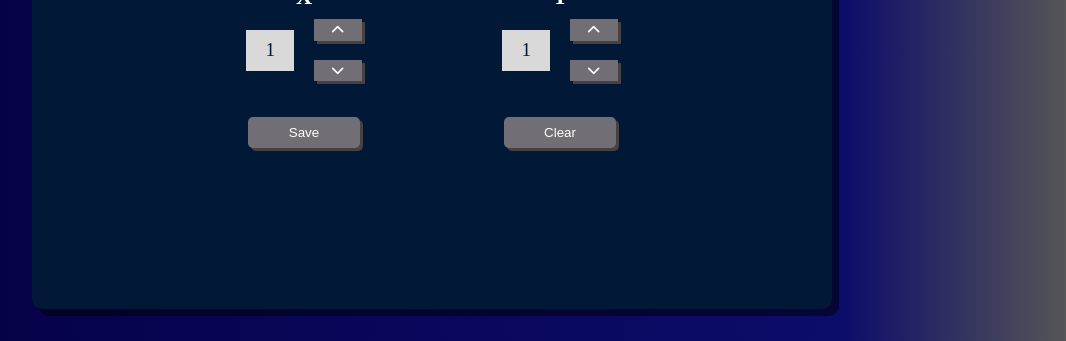
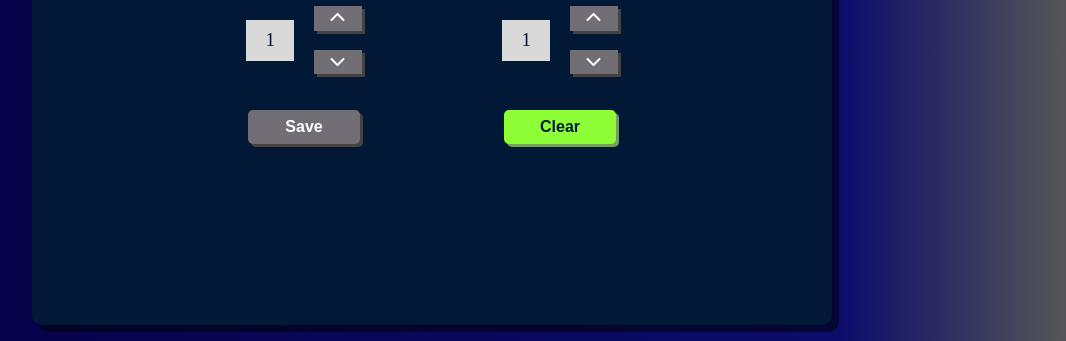
Before and after one commit to ennshi/lissajous_figures, a website built with webpack: page src/template.html in a window 1280 px wide. Shown: the part 459-800 px from the top of the page, without its empty margins (208-1274 px from the left). Built offline with nearby package versions, Linux system fonts and the light colour scheme; what plotly.js-dist would draw is missing.

Commit message:
Btn-color and btn-shape added

```diff
--- a/src/components/Button.scss
+++ b/src/components/Button.scss
@@ -1,13 +1,15 @@
-.btn--bottom {
-  width: 7rem;
+@mixin btn-shape($width, $border-radius) {
+  width: $width;
   text-align: center;
   padding: 0.5rem;
-  border-radius: 5px;
+  font-weight: bold;
+  border-radius: $border-radius;
+}
+
+.btn--bottom {
+  @include btn-shape(7rem, 5px);
 }
 
 .btn--top {
-  width: 3.5rem;
-  text-align: center;
-  padding: 0.5rem;
-  border-radius: 50%;
+  @include btn-shape(3.5rem, 50%);
 }
--- a/src/components/StartBtn.js
+++ b/src/components/StartBtn.js
@@ -3,7 +3,7 @@ import PlotAnimService from "./PlotAnimService";
 
 export default function () {
     const btn = Button('<i class="fas fa-play"></i>',
-        ['btn--grey', 'btn--top'],
+        ['btn--green', 'btn--top'],
         () => {
         if(PlotAnimService.getStart()) {
             btn.innerHTML = '<i class="fas fa-play"></i>';
--- a/src/components/UI.js
+++ b/src/components/UI.js
@@ -43,7 +43,7 @@ function createTopControllersContainer() {
     const container = createDOMElement('section', null, ['control-panel__inner-container']);
     const btnStart = StartBtn();
     const btnSpeed = Button(PlotService.getSpeed().text,
-        ['btn--grey', 'btn--top'],
+        ['btn--green', 'btn--top'],
         () => (btnSpeed.innerHTML = PlotService.changeSpeed().text)
     );
     const btnHelp = Button('?',
@@ -86,7 +86,7 @@ function createBottomControllersContainer() {
         () => (PlotAnimService.addPlot())
     );
     const btnClear = Button('Clear',
-        ['btn--grey', 'btn--bottom'],
+        ['btn--green', 'btn--bottom'],
         () => (PlotAnimService.clearAll()));
     container.append(btnSave, btnClear);
     return container;
--- a/src/styles.scss
+++ b/src/styles.scss
@@ -1,6 +1,7 @@
 :root {
   --main-color: #011936;
   --accent-color: #8EFE36;
+  --accent-color-darker: #759E67;
   --additional-color: #726E75;
   --additional-color-darker: #444242;
   --light: #D9D9D9;
@@ -40,17 +41,26 @@ h2 {
   font-size: 1.4rem;
 }
 
-.btn--grey {
-  background-color: var(--additional-color);
-  color: #ffffff;
-  box-shadow: 3px 3px 0 var(--additional-color-darker);
+@mixin btn-color($color, $darker-color, $text-color) {
+  background-color: $color;
+  color: $text-color;
+  box-shadow: 3px 3px 0 $darker-color;
   position: relative;
-
+  font-weight: bold;
+  font-size: 1rem;
   &:active {
     box-shadow: none;
     top: 3px;
     right: -3px;
   }
+}
+
+.btn--grey {
+  @include btn-color(var(--additional-color), var(--additional-color-darker), #ffffff);
+}
+
+.btn--green {
+  @include btn-color(var(--accent-color), var(--accent-color-darker), var(--main-color));
 }
 
 @media only screen and (min-width: 600px){
@@ -59,7 +69,7 @@ h2 {
     max-width: 50rem;
     border-radius: 10px;
     box-shadow: 7px 7px 0px rgba(0, 0, 0, 0.50);
-    min-height: calc(100vh - 4rem);
-    margin: 2rem auto;
+    min-height: calc(100vh - 2rem);
+    margin: 1rem auto;
   }
 }
```
